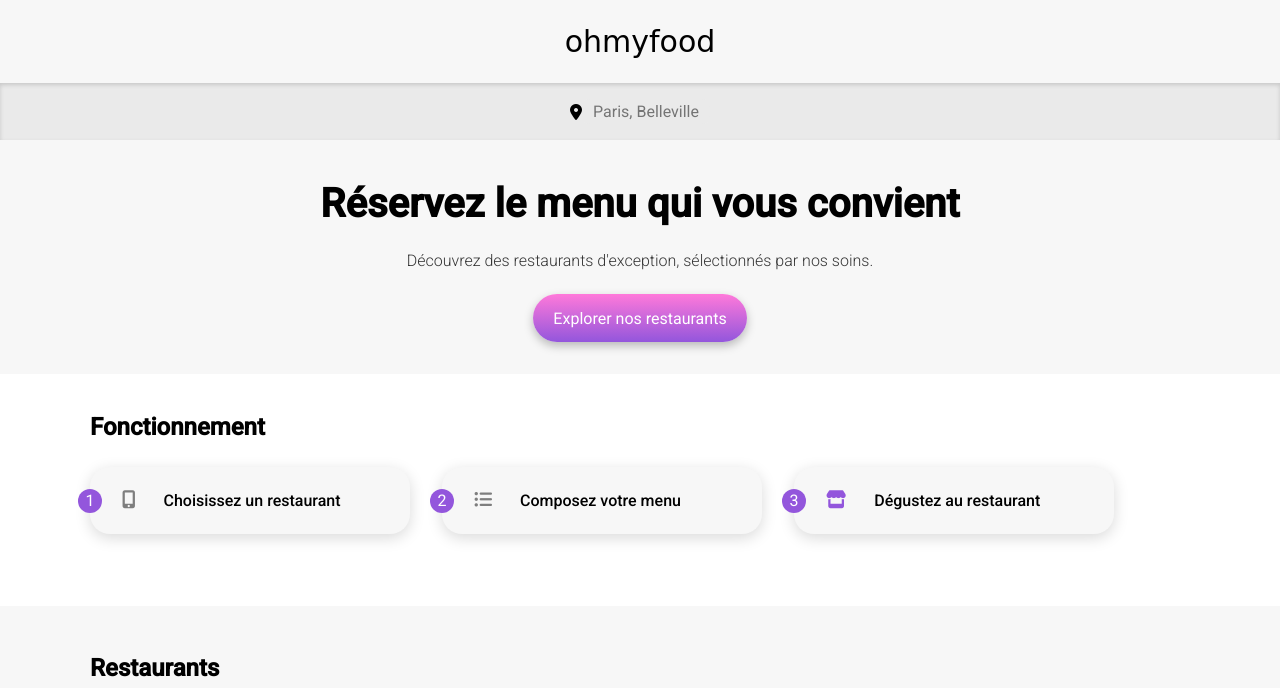
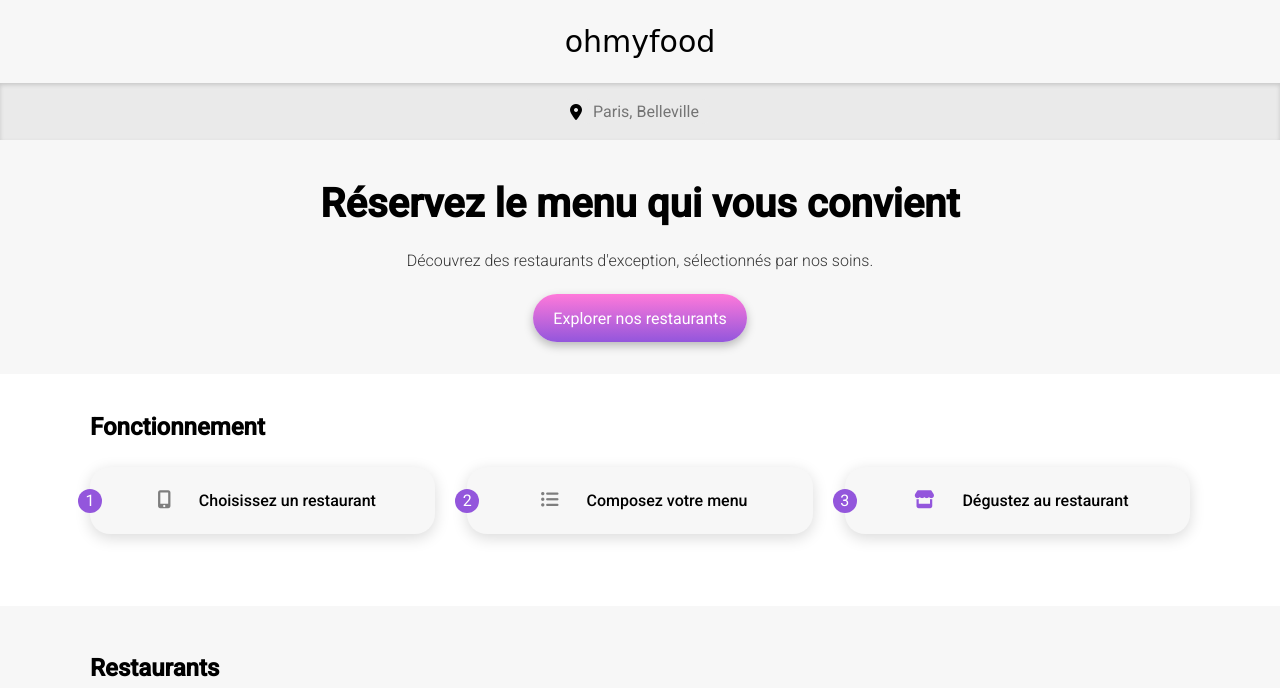
Before and after one commit to MisterFried/OhMyFood, a plain HTML site: page index.html in a window 1280 px wide. Shown: the top 688 px of the page. Drawn offline with Linux system fonts and the light colour scheme; a web font is replaced by a local one.

Commit message:
fix : responsive homepage

```diff
--- a/scss/layouts/_accueil.scss
+++ b/scss/layouts/_accueil.scss
@@ -33,9 +33,9 @@
 	}
 	&__card {
 		position: relative;
-		@include a.flexbox(row, 0, start, center);
+		@include a.flexbox(row, 0, center, center);
 
-		width: min(20rem, 100%);
+		width: 100%;
 		padding: 1.5rem 1.5rem 1.5rem 2rem;
 		border-radius: 1.25rem;
 
@@ -84,7 +84,7 @@
 	&__card {
 		position: relative;
 
-		width: min(100%, 500px);
+		width: 100%;
 		border-radius: 1rem;
 
 		background-color: var(--light-background-color);
@@ -142,7 +142,7 @@
 }
 
 // *************** responsive *************** //
-@media screen and (width > 950px) {
+@media screen and (width > 929px) {
 	.fonctionnement {
 		&__card-container {
 			flex-direction: row;
```
Also changed, not shown: css/style.css, 1 other file.
